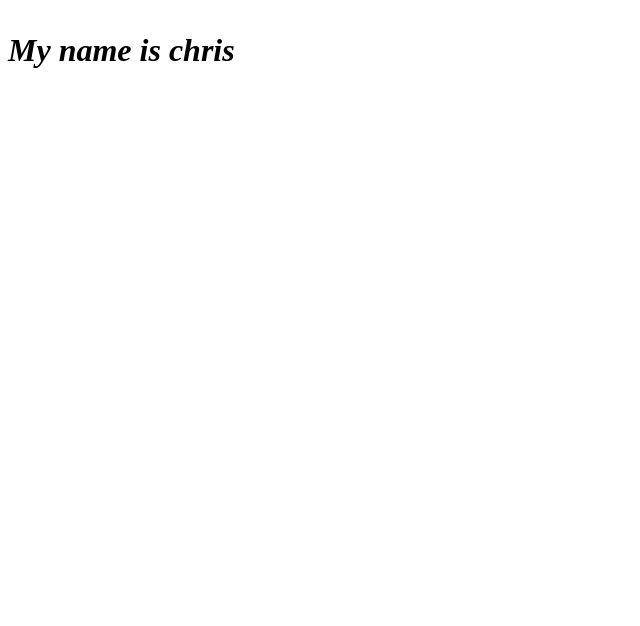
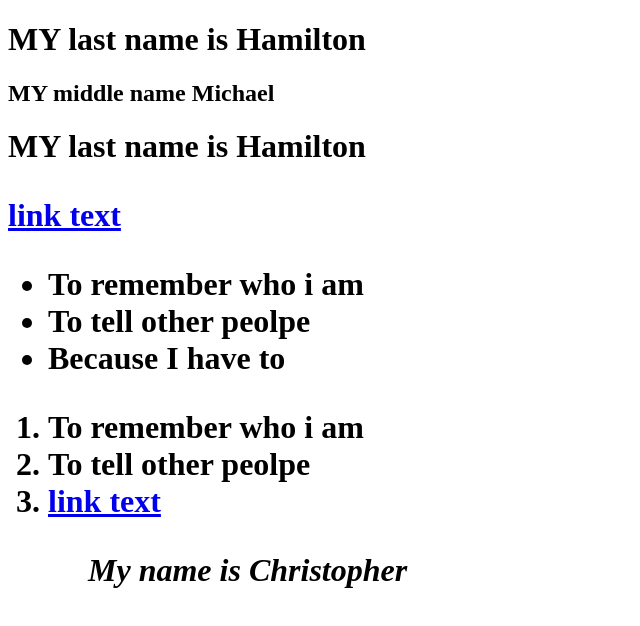
Before and after one commit to Hamiltonc92/lab-13-html, a plain HTML site: page index.html in a window 1280 px wide. Shown: the whole page, without its empty margins (0-640 px from the left). Drawn offline with Linux system fonts and the light colour scheme.

Commit message:
I changed Index.html

```diff
--- a/index.html
+++ b/index.html
@@ -1,12 +1,22 @@
 <!DOCTYPE html>
 <html lang="en">
 <head>
-<title> The point</title>
+<title> Who am I?</title>
 </head>
-<h1>
-<h2>
-<h1>
-<p></p>
-<body><p><em><strong> My name is chris</strong></em></p>
+<h1>MY last name is Hamilton
+<h2>MY middle name Michael
+<h1>MY last name is Hamilton
+<p><a href="http://somelinkhere.com">link text<a></p>
+ <ul>
+        <li>To remember who i am</li>
+        <li>To tell other peolpe</li>
+        <li>Because I have to</li>
+    </ul>
+ <ol>
+ 		<li>To remember who i am</li>
+ 		<li>To tell other peolpe</li>
+ 		<li><a href="http://somelinkhere.com">link text<a></li>
+ <ol>
+<body><p><em><strong> My name is Christopher</strong></em></p>
 </body>
 </html>
```
